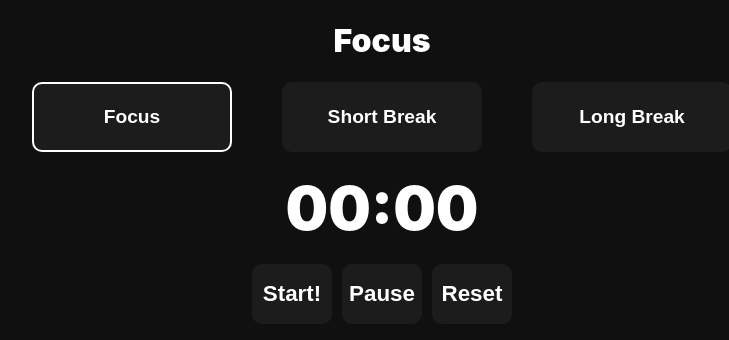
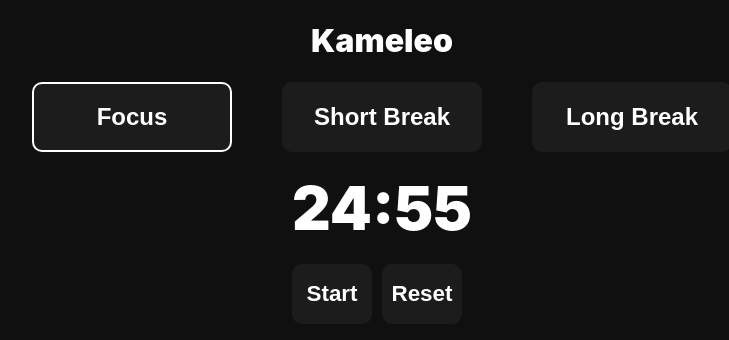
Before and after one commit to Hmcg23/focus-app, a React (Create React App) app: page / in a window 1280 px wide. Shown: the top 340 px of the page, without its empty margins (258-987 px from the left). Built offline with nearby package versions, Linux system fonts and the light colour scheme; a web font is replaced by a local one.

Commit message:
change name and edit buttons

```diff
--- a/public/index.html
+++ b/public/index.html
@@ -24,7 +24,7 @@
       work correctly both with client-side routing and a non-root public URL.
       Learn how to configure a non-root public URL by running `npm run build`.
     -->
-    <title>Focus: A Pomodoro and To Do Website</title>
+    <title>Kameleo: A Pomodoro and To Do Website</title>
   </head>
   <body>
     <noscript>You need to enable JavaScript to run this app.</noscript>
--- a/src/App.js
+++ b/src/App.js
@@ -6,7 +6,7 @@
   return (
     <div className="App">
       <header className="header">
-          <h1 className='title'>Focus</h1>
+          <h1 className='title'>Kameleo</h1>
           {/*<SettingsIcon />*/}
       </header>
       <Pomodoro />
--- a/src/components/ControlButtons/ControlButtons.js
+++ b/src/components/ControlButtons/ControlButtons.js
@@ -1,11 +1,11 @@
 import './ControlButtons.css';
 
 
-function ControlButtons({handleClick}) {
+function ControlButtons({handleClick, showStart}) {
+
   return (
     <div className="control-buttons">
-        <button onClick={handleClick}>Start!</button>
-        <button onClick={handleClick}>Pause</button>
+        <button onClick={handleClick}>{showStart ? 'Start' : 'Stop'}</button>
         <button onClick={handleClick}>Reset</button>
     </div>
   );
--- a/src/components/Pomodoro/Pomodoro.css
+++ b/src/components/Pomodoro/Pomodoro.css
@@ -11,7 +11,7 @@
     width: 200px;
     height: 70px;
     font-weight: 900;
-    font-size: 1.5vw;
+    font-size: 1.5rem;
     border: 0;
     border-radius: 10px;
     transition: 0.3s ease-in-out;
@@ -35,17 +35,10 @@
     margin: 20px;
 }
 
-.start {
-    color: #1C1C1C;
-    background-color: white;
-    border: 2px solid #1C1C1C;
-    font-size: 30px;
-}
-
 .buttons button:hover {
     width: 210px;
     height: 80px;
-    font-size: 1.7vw;
+    font-size: 1.7rem;
     transition: 0.2s ease-in-out;
     cursor: pointer;
 }
--- a/src/components/Pomodoro/Pomodoro.js
+++ b/src/components/Pomodoro/Pomodoro.js
@@ -4,7 +4,8 @@
 
 function Pomodoro() {
   const [seconds, setSeconds] = useState(0);
-  const [minutes, setMinutes] = useState(0);
+  const [minutes, setMinutes] = useState(25);
+  const [showStart, setShowStart] = useState(true);
   const [currentTimer, setCurrentTimer] = useState('focus');
 
   console.log(currentTimer);
@@ -30,7 +31,8 @@
   }, [minutes, seconds]);
 
   const handleClick = () => {
-    console.log('test');
+    showStart ? setShowStart(false) : setShowStart(true);
+    console.log(showStart);
     if (currentTimer === 'focus') {
       setMinutes(25);
       setSeconds(0);
@@ -67,7 +69,7 @@
           }}>Long Break</button>
       </div>
       <h1 className='timer'>{minutes < 10 ? '0' + minutes : minutes}:{seconds < 10 ? '0' + seconds : seconds}</h1>
-      <ControlButtons handleClick={handleClick} />
+      <ControlButtons handleClick={handleClick} showStart={showStart} />
     </div>
   );
 }
```
